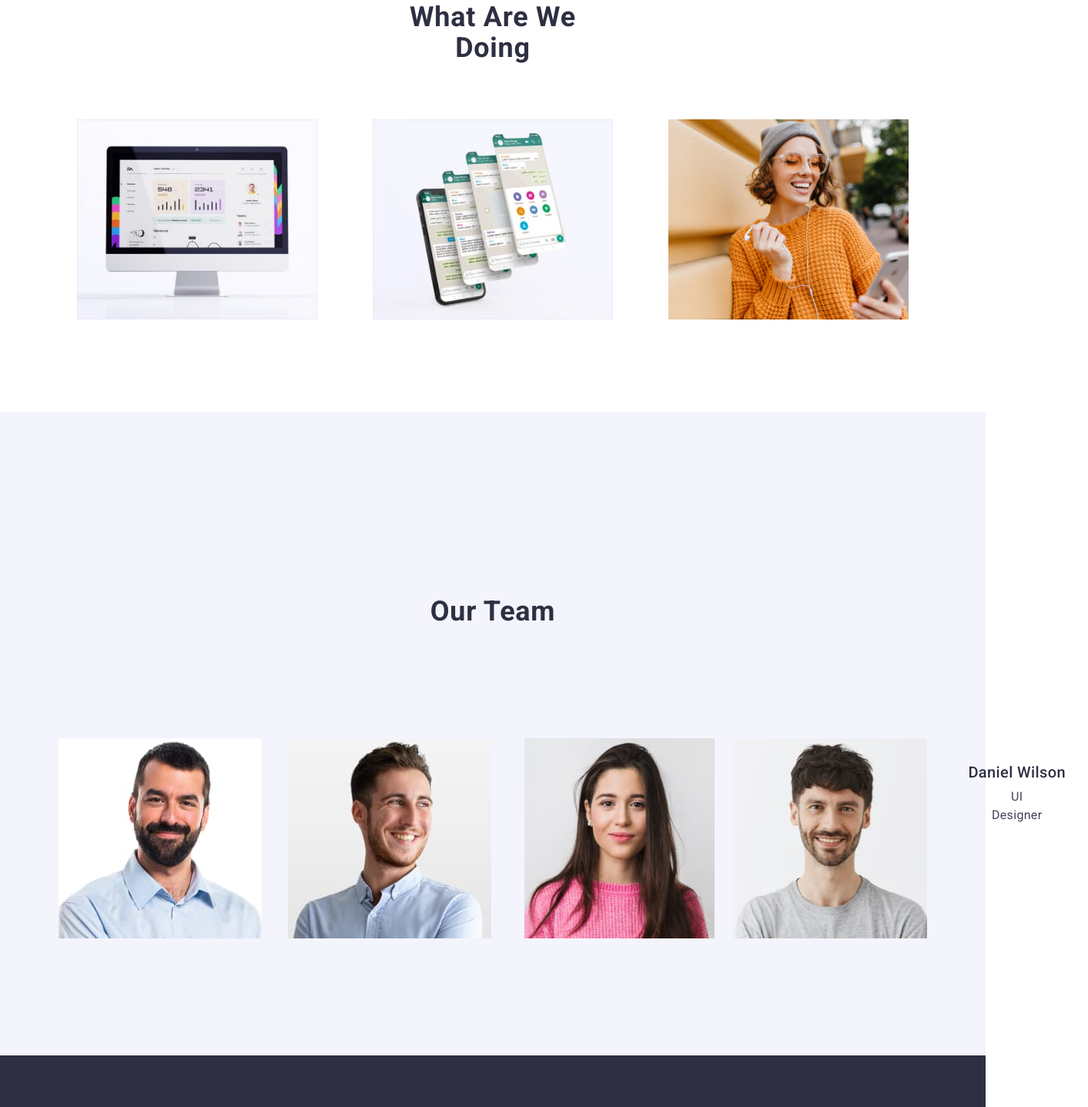
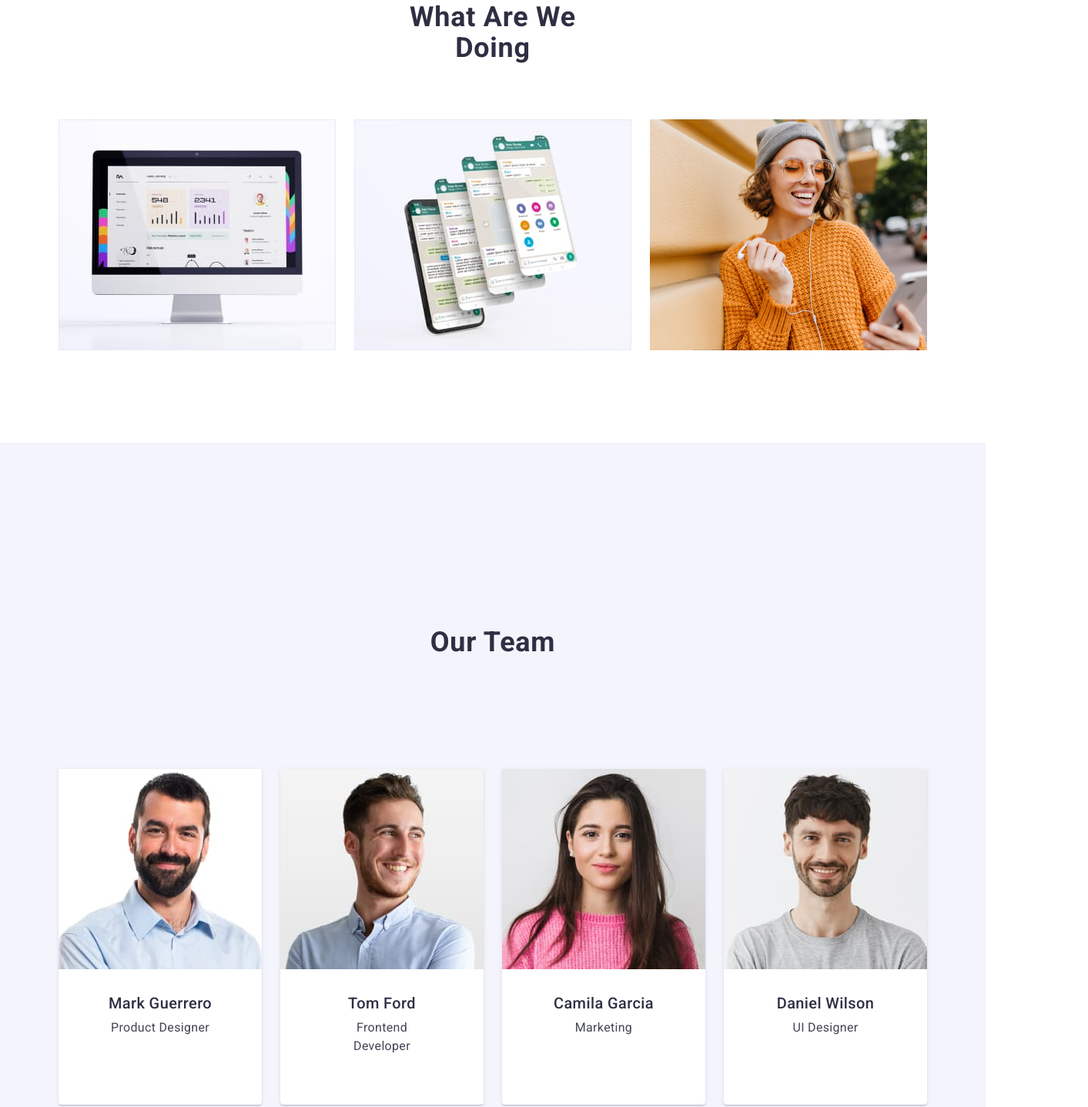
Before and after one commit to Petrenk0/g, a plain HTML site: page index.html in a window 1280 px wide. Shown: the part 1186-2624 px from the top of the page at 77% size, 1413 px wide, since content can reach past the window. Drawn offline with nearby package versions, Linux system fonts and the light colour scheme; files whose address does not match are found by name.

Commit message:
явам

```diff
--- a/css/styles.css
+++ b/css/styles.css
@@ -198,11 +198,15 @@ ol {
     font-weight: 400;
     line-height: 1.5;
     letter-spacing: 0.02;
-    padding: 0 18px;
     display: flex;
     gap: 24px;
 }
 .advantages-list-item {
+    color: var(--slate, #434455);
+        font-size: 16px;
+        font-weight: 400;
+        line-height: 1.5;
+        letter-spacing: 0.02;
     flex-basis: calc((100% - 3 * 24px) / 4);
 }
 
@@ -223,7 +227,7 @@ ol {
     letter-spacing: 0.02em;
 }
 .job {
-    padding-bottom: 120px;
+   padding-bottom: 120px;
 }
 
 .job-title {
@@ -239,10 +243,7 @@ ol {
     margin: 0 auto;
     margin-bottom: 72px;
 }
-.job-image {
-    padding-left: 24px;
-    padding-right: 24px;
-}
+
 .job-list {
     display: flex;
     gap: 24px;
@@ -264,7 +265,6 @@ ol {
     margin-bottom: 72px;
 }
 .team-image {
-        padding-bottom: 32px;
     width: 100%;
     max-width: 264px;
 }
@@ -277,8 +277,8 @@ ol {
     padding-bottom: 0px;
     margin-bottom: 120px;
     flex-direction: column;
-    justify-content: center;
-    align-items: center;
+        justify-content: center;
+        align-items: center;
     border-radius: 0px 0px 4px 4px;
     background: var(--white, #FFF);
     box-shadow: 0px 2px 1px 0px rgba(46, 47, 66, 0.08), 0px 1px 1px 0px rgba(46, 47, 66, 0.16), 0px 1px 6px 0px rgba(46, 47, 66, 0.08);
--- a/index.html
+++ b/index.html
@@ -99,28 +99,28 @@
             <div class="container">
                 <h2 class="team-title">Our Team</h2>
                 <ul class="team-list list">
-                    <li class="team-list">
+                    <li class="team-list-item">
                         <img class="team-image" src="./images/img.jpg" alt="Mark Guerrero" width="264">
                         <div class="team-wrap">
                         <h3 class="team-member">Mark Guerrero</h3>
                         <p class="team-text"> Product Designer</p>
                     </div>
                     </li>
-                    <li class="team-list">
+                    <li class="team-list-item">
                         <img class="team-image" src="./images/img2.jpg" alt="Tom Ford" width="264">
                         <div class="team-wrap">
                         <h3 class="team-member">Tom Ford</h3>
                         <p class="team-text"> Frontend Developer</p>
                         </div>
                     </li>
-                    <li class="team-list">
+                    <li class="team-list-item">
                         <img class="team-image" src="./images/img3.jpg" alt="Camila Garcia" width="264">
                         <div class="team-wrap">
                         <h3 class="team-member">Camila Garcia</h3>
                         <p class="team-text">Marketing</p>
                         </div>
                     </li>
-                    <li class="team-list">
+                    <li class="team-list-item">
                         <img class="team-image" src="./images/img4.jpg" alt="Daniel Wilson" width="264">
                         <div class="team-wrap">
                         <h3 class="team-member">Daniel Wilson</h3>
```
